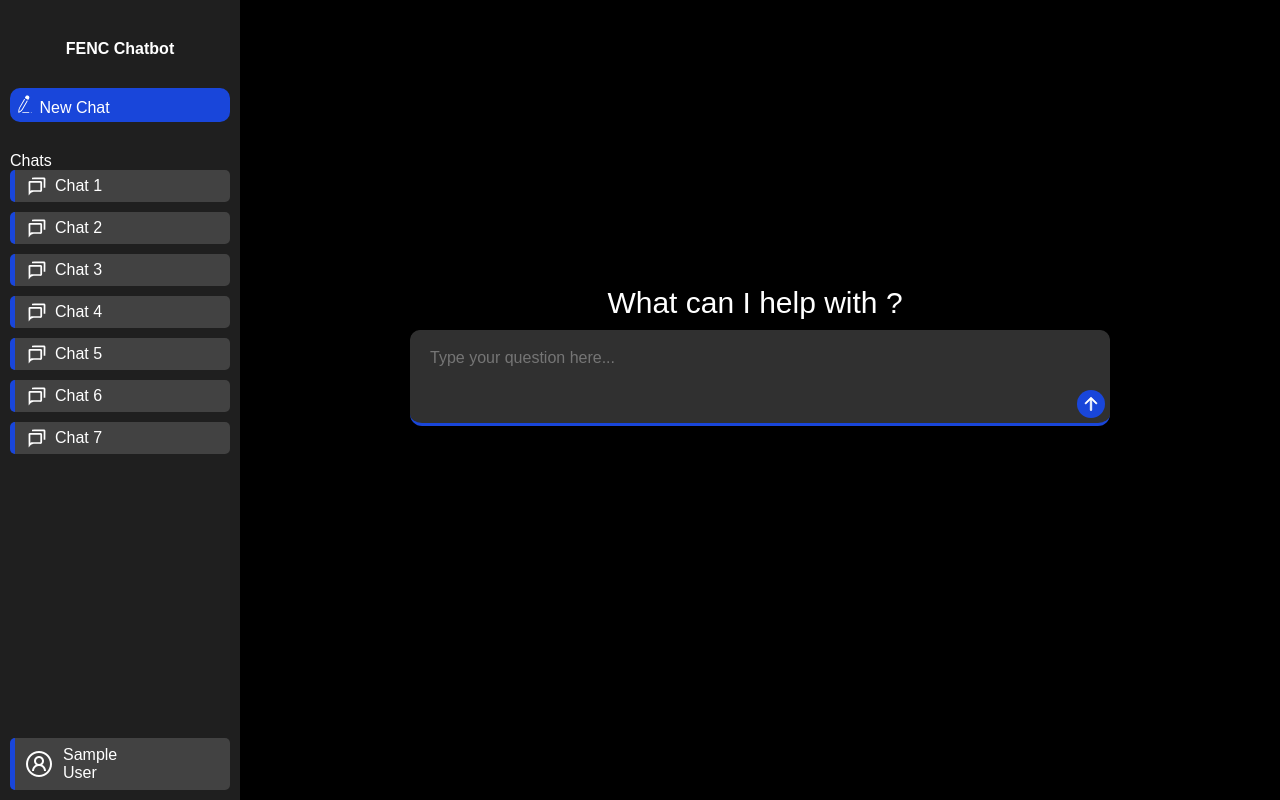
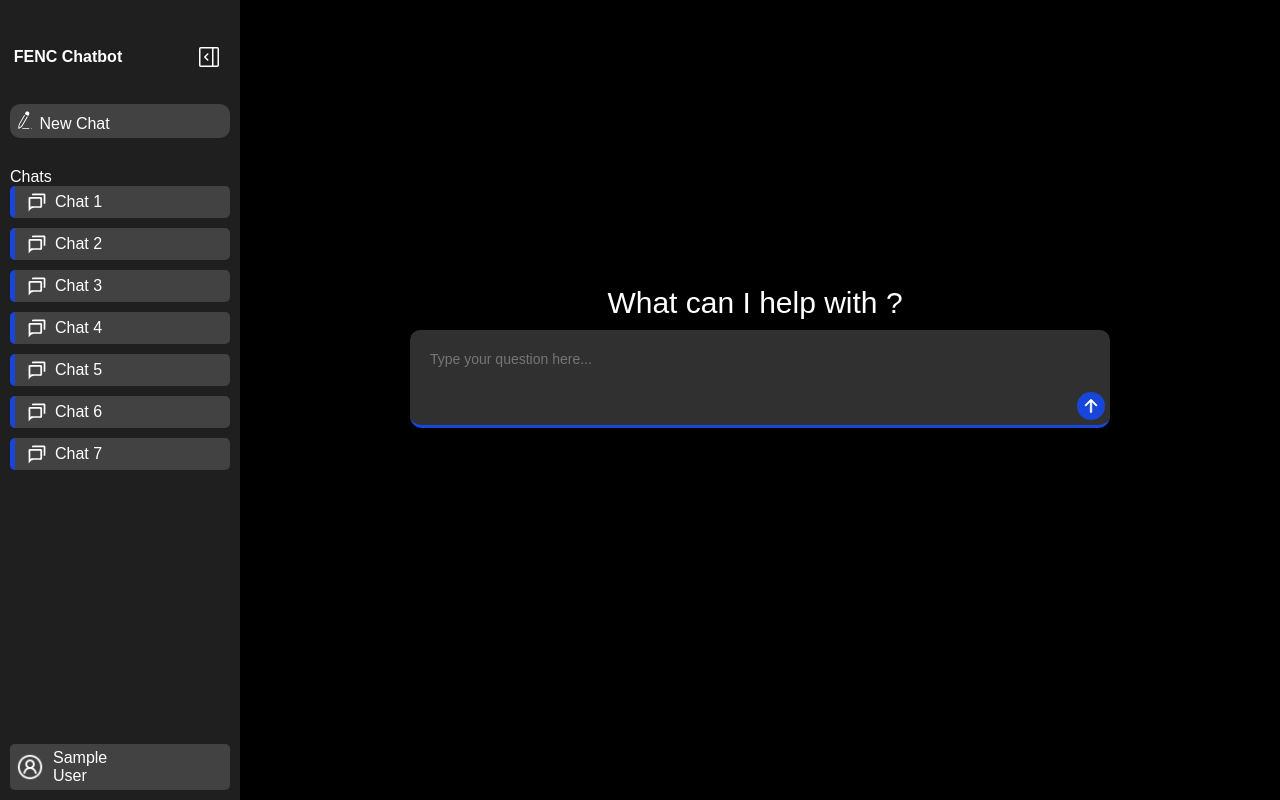
Before and after one commit to RobertoJames-Git/FENC-AI-Chat-Bot, a FastAPI app: page / in a window 1280 px wide. Run offline with FastAPI, Linux system fonts and the light colour scheme; the visitor is signed in with stand-in values (Sample User, id 1).

Commit message:
Refactor login verification logic, enhance sidebar functionality, and update styles for improved UX and maintainability

```diff
--- a/main.py
+++ b/main.py
@@ -367,16 +367,16 @@ async def verify_login(request: Request):
     if verify_hash(password, hashed_password):
 
         #check if acccount is active
-        result=account_is_active(email)
+        db_result=account_is_active(email)
 
-        if result["status"] == False: #check if account was activated
-            errors["email_error"] = result["message"]
-            errors["password_error"] = result["message"]
+        if db_result["status"] == False: #check if account was activated
+            errors["email_error"] = db_result["message"]
+            errors["password_error"] = db_result["message"]
             return JSONResponse(content=errors, status_code=401)
 
-        elif result["status"] == "error":#database error
-            errors["email_error"] = result["message"]
-            errors["password_error"] = result["message"]
+        elif db_result["status"] == "error":#database error
+            errors["email_error"] = db_result["message"]
+            errors["password_error"] = db_result["message"]
             return JSONResponse(content=errors, status_code=500)
 
 
--- a/static/javascript/script.js
+++ b/static/javascript/index.js
@@ -218,3 +218,49 @@ document.addEventListener("DOMContentLoaded", function () {
     });
   }
 });
+
+
+function controlSidebarText(action){
+    const sidebar_text = document.querySelectorAll('.sidebar_text');
+
+      // Loop through and hide each one
+    sidebar_text.forEach(eachElement => {
+      eachElement.style.display = action;
+    });
+}
+
+
+function controlSidebar() {
+  let sidebar = document.getElementById("sidebar");
+  let sidebarIcon = document.getElementById('sidebar_icon');
+  let name_container = document.getElementById('name_container');
+
+  //expand the sidepanel
+  if(sidebar.style.width=="40px"){
+    sidebar.style.width="220px";
+    controlSidebarText("inline");//display sidebar text
+    document.getElementById("conversation_history_container").style.display='block';//show chat history
+    name_container.style.padding="5px";
+    document.getElementById('student_fullname').style.display='inline';
+    document.getElementById('new_chat_container').style.textAlign ="";
+
+    sidebarIcon.src="static/images/sidebar_close.svg"; //change image to represent if the sidebar eill expand or collapse
+    sidebarIcon.title="Close Sidebar";//user sees appropriate title when they hovr
+
+    return;//no more changes will take effect
+  }
+
+
+  //reduce width of sidebar
+  sidebar.style.width="40px";
+  name_container.style.padding="4px";
+  document.getElementById('student_fullname').style.display='none';
+  sidebarIcon.src="static/images/sidebar_open.svg";
+  sidebarIcon.title="Open Sidebar";
+  document.getElementById('new_chat_container').style.textAlign ='center';
+
+  controlSidebarText("none");//hide sidebar text
+  document.getElementById("conversation_history_container").style.display='none';
+
+
+}
--- a/static/style/index_style.css
+++ b/static/style/index_style.css
@@ -30,6 +30,7 @@ body{
     width: 220px;
     padding: 10px;
     grid-row: span 2; /* Sidebar spans both rows */
+    transition: width 0.2s ease;
 }
 
 
@@ -38,6 +39,21 @@ body{
     font-weight: bold;
     cursor: pointer;
     margin-top: 30px;
+    display: flex;
+    align-items: center;
+    column-gap: 70px;
+
+}
+
+#sidebar_icon {
+  transition: all 0.3s ease;
+  padding: 5px;
+  border-radius: 5px;
+
+}
+
+#sidebar_icon:hover {
+  background-color: #424242;
 }
 
 .center{
@@ -47,15 +63,13 @@ body{
 
 #new_chat_container{
 
-    background-color: #1946da;
+    background-color: #424242;
     border-radius: 10px;
     cursor: pointer;
     width: 100%;
     padding: 5px;
     margin: auto;
-    border-left: 0px solid #1946da;
     box-sizing: border-box;
-    transition: 0.5s ease border-left;
 }
 
 #new_chat_container:hover{
@@ -75,9 +89,10 @@ body{
     border-radius: 5px;
     cursor: pointer;
     transition:  0.3s ease-in-out border-left;
+    opacity:1 ;
 }
 
-.side_panel:hover,#new_chat_container:hover{
+.side_panel:hover{
     border-left:20px solid #1946da;
 }
 
@@ -99,8 +114,8 @@ body{
 
     /* Font and text */
     font-family: sans-serif; /* Use a consistent font */
-    font-size: 16px; /* 16px by default on most browsers */
-    line-height: 16px; /* Increased for better readability and calculation stability */
+    font-size: 14px; /* 14px by default on most browsers */
+    line-height: 18px;
 
     /* Behavior */
     resize: none; /* Prevent manual resizing by the user */
@@ -110,7 +125,7 @@ body{
      * Set max-height for 7 lines.
      * Calculation: (line-height * 7 lines) + vertical padding
      */
-    max-height: calc(16px* 7 + 20px);
+    max-height: calc(18px* 7 + 20px);
 
     /* Appearance */
     border: none;
@@ -312,25 +327,26 @@ padding-left: 1.2em;     /* you can increase for 4th level: 1.2em more */
     to { transform: rotate(360deg); }
 }
 
+#logout_container{
+  transition: 0.5s ease border-left;
+  border-left: 5px solid #1946da;
+    padding: 8px;
+}
+
+#logout_container:hover{
+  border-left: 20px solid #1946da;
+}
+
 
 .menu_items{
   display: flex;
   align-items: center;
   background-color: #424242;
-  padding: 8px;
+
   border-radius: 5px;
-  border-left: 5px solid #1946da;
   cursor: pointer;
-  transition: 0.5s ease border-left;
 }
 
-.menu_items:hover{
-  border-left: 20px solid #1946da;
-}
-
-#logout_container{
-
-}
 
 
 #name_container {
@@ -340,6 +356,12 @@ padding-left: 1.2em;     /* you can increase for 4th level: 1.2em more */
   overflow: hidden;
   text-overflow: ellipsis;
   gap: 8px;
+  padding: 5px;
+  transition: padding 0.2s ease;
+
+}
+#name_container:hover{
+  outline: 1px solid white;
 }
 
 
@@ -379,3 +401,12 @@ padding-left: 1.2em;     /* you can increase for 4th level: 1.2em more */
   text-overflow: ellipsis;
   cursor: pointer;
 }
+
+
+
+
+.side_panel,#new_chat_container{
+    white-space: nowrap;       /* Prevents line breaks */
+  overflow: hidden;          /* Hides overflowed content */
+  text-overflow: ellipsis;   /* Adds "..." if text is cut off */
+}
--- a/templates/index.html
+++ b/templates/index.html
@@ -1,11 +1,14 @@
 <!DOCTYPE html>
 <html lang="en">
 <head>
-  <meta charset="UTF-8">
-  <meta name="viewport" content="width=device-width, initial-scale=1.0">
-  <title>FENC FAQ Chatbot</title>
-  <link rel="stylesheet" href="static/style/index_style.css">
-  <script src="static/javascript/script.js" defer></script>
+    <meta charset="UTF-8">
+    <meta name="viewport" content="width=device-width, initial-scale=1.0">
+    <title>FENC FAQ Chatbot</title>
+
+    <link rel="stylesheet" href="static/style/index_style.css">
+    <script src="static/javascript/index.js" defer></script>
+
+
 </head>
 <body>
 
@@ -13,10 +16,11 @@
   <div id="main_container">
         <div id="sidebar" class="unselectable">
             <div id="menu_options">
-                <p id="sidebar_heading" class="center">FENC Chatbot</p>
+                <p id="sidebar_heading" class="center"><span class="sidebar_text"> FENC Chatbot </span> <img src="static/images/sidebar_close.svg" alt="" width="24px" id="sidebar_icon" title="Close Sidebar" onclick="controlSidebar()"> </p>
 
-                    <div id="new_chat_container" >
-                        <img src="static/images/icons8-edit-pencil.svg" alt="" width="20px"> New Chat
+
+                    <div id="new_chat_container" title="New Chat" >
+                        <img src="static/images/icons8-edit-pencil.svg" alt="" width="20px"> <span class="sidebar_text">New Chat</span>
                     </div>
 
                 <div id="conversation_history_container" >
@@ -42,9 +46,9 @@
                     </div>
                 </div>
 
-                <div id="name_container" class="menu_items">
-                    <img src="static/images/icons8-profile-32.png" alt="">
-                    <span>{{fname}}<br>{{lname}}</span>
+                <div id="name_container" class="menu_items" title="{{fname}} {{lname}}">
+                    <img src="static/images/icons8-profile-32.png" alt="" width="30px">
+                    <span id="student_fullname" >{{fname}}<br>{{lname}}</span>
                 </div>
             </div>
 
```
Also changed, not shown: static/images/file.svg (deleted), static/images/icons8-chat-room-24.svg (deleted), static/images/icons8-edit-26.png (deleted), static/images/icons8-edit-52.png (deleted), static/images/icons8-edit-64.png (deleted), static/images/sidebar_close.svg (added), static/images/sidebar_open.svg (added), 1 other file.
